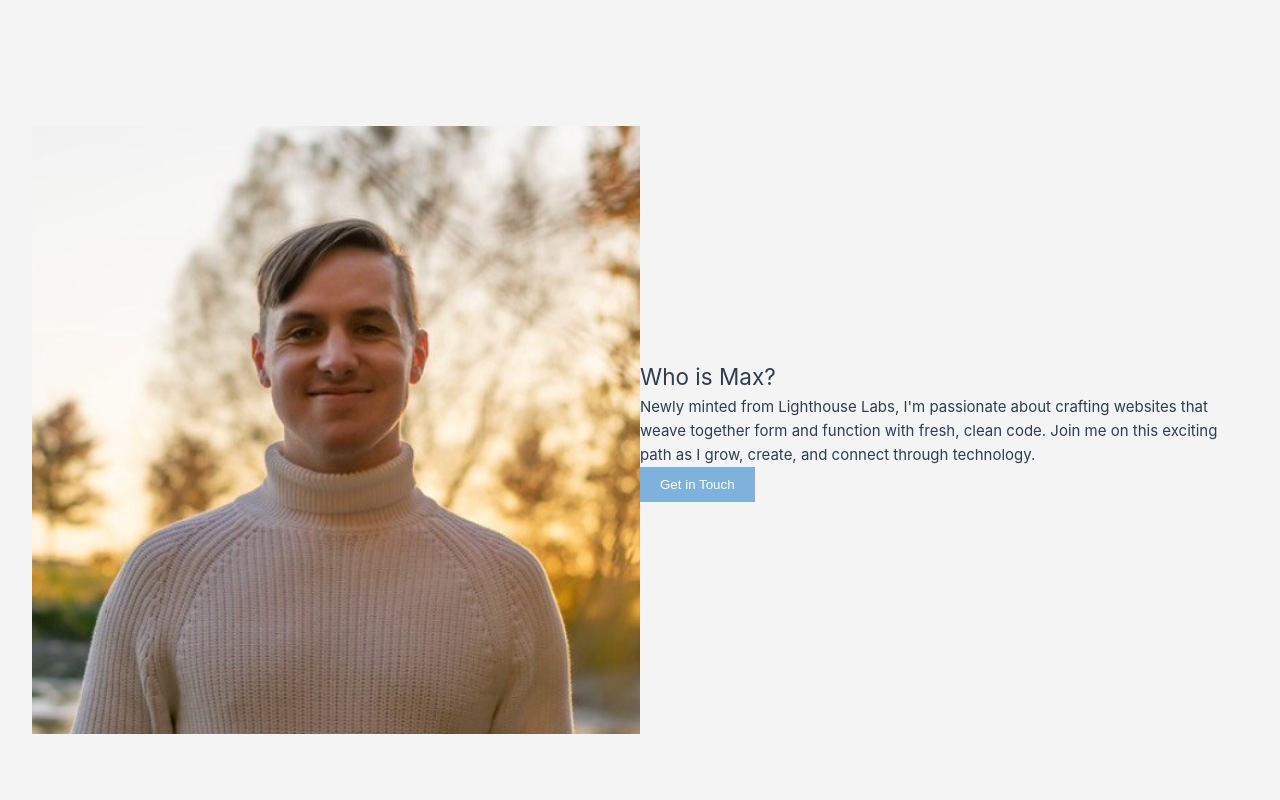
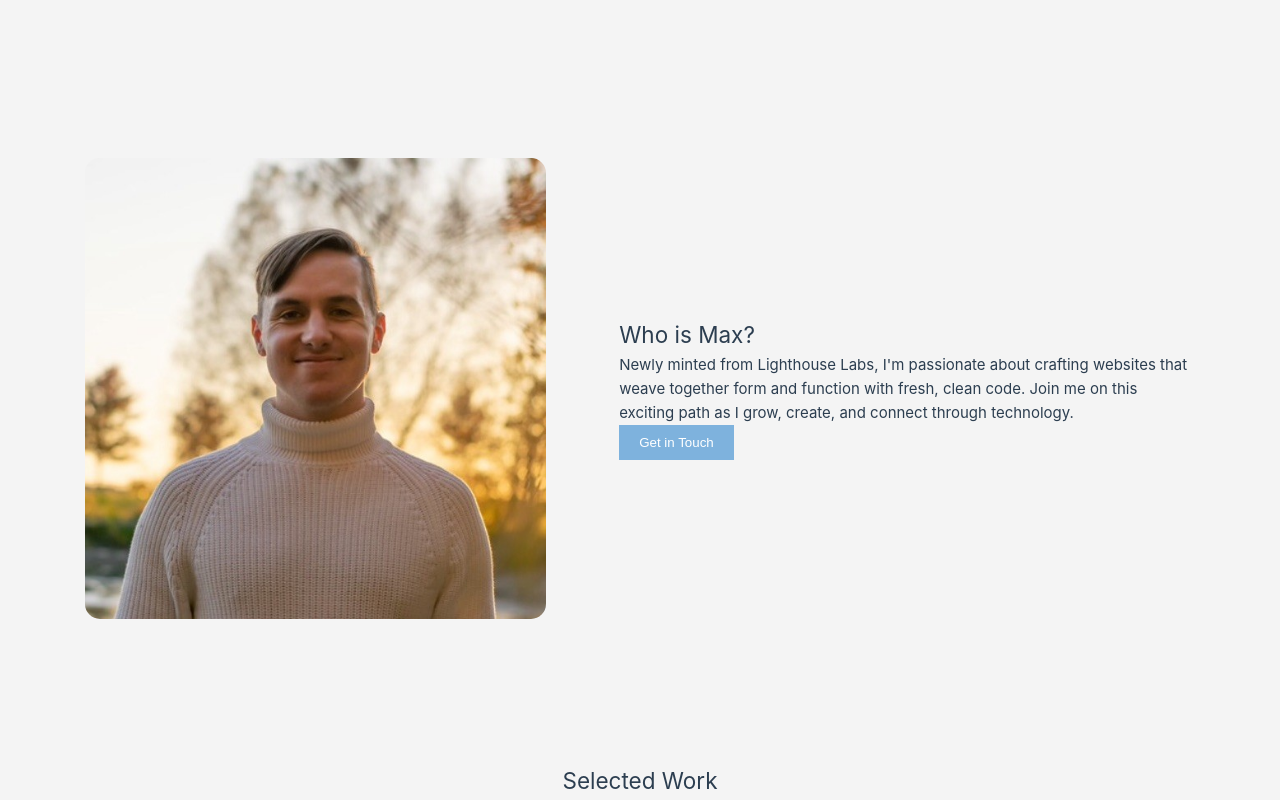
Before and after one commit to MaxEdgington/personal-website, a Vue app: page / in a window 1280 px wide. Shown: the part 840-1640 px from the top of the page. Built offline with nearby package versions, Linux system fonts and the light colour scheme.

Commit message:
cleaner landing page and content below scroll

```diff
--- a/src/components/TheWelcome.vue
+++ b/src/components/TheWelcome.vue
@@ -72,17 +72,22 @@ header {
   align-items: center;
   justify-content: space-around;
   margin-top: 5rem;
+  gap: 2rem; /* Gap between image and text */
+  padding: 2rem; /* Padding around the section */
   /* Consistent top margin for sections */
 }
 
 .who-max img,
 .who-max div {
   flex: 1;
+  max-width: 50%;
 }
 
 .who-max img {
-  max-width: 100%;
+  display: block;
+  max-width: 40%;
   height: auto;
+  border-radius: 15px;
 }
 
 .custom-button {
```
